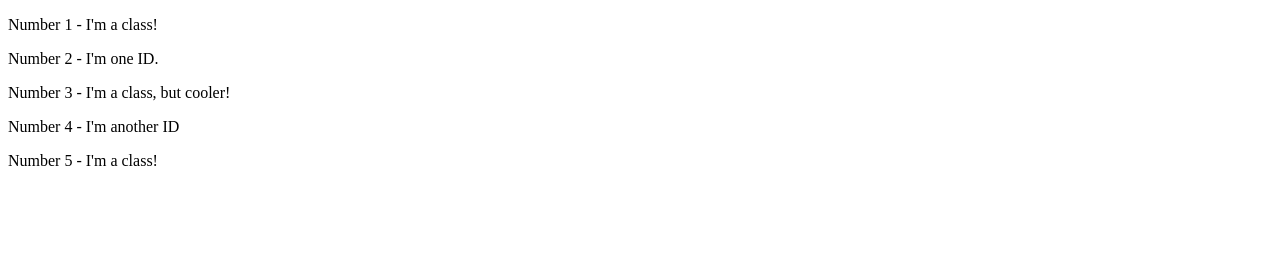
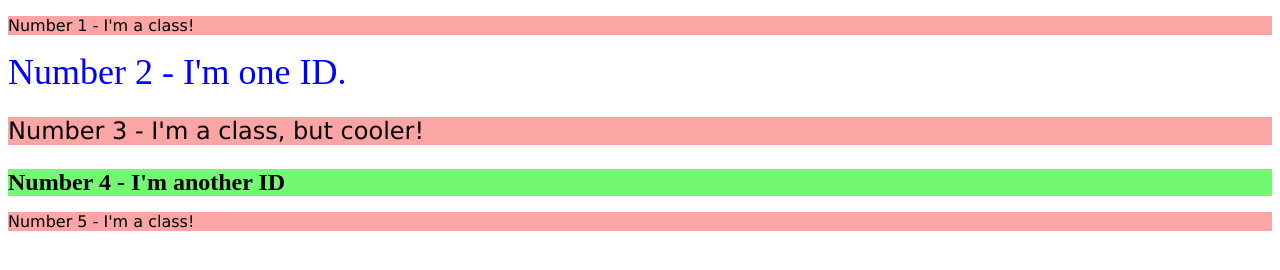
Before and after one commit to GustavoMMAzevedo/theodinproject-foundations, a plain HTML site: page CSS-intro/02-class-id-selectors/index.html in a window 1280 px wide. Drawn offline with Linux system fonts and the light colour scheme.

Commit message:
Add style to the html file
    -index.html
        - Added classes and id's to be referenced the CSS file

    - style.css
        - Added the styles to the classes and id's.

 Changes to be committed:
	modified:   index.html
	modified:   style.css

```diff
--- a/CSS-intro/02-class-id-selectors/index.html
+++ b/CSS-intro/02-class-id-selectors/index.html
@@ -10,10 +10,10 @@
 
 
 <body>
-    <p>Number 1 - I'm a class!</p>
-    <div>Number 2 - I'm one ID.</div>
-    <p>Number 3 - I'm a class, but cooler!</p>
-    <div>Number 4 - I'm another ID</div>
-    <p>Number 5 - I'm a class!</p>
+    <p class="odd">Number 1 - I'm a class!</p>
+    <div id="number2">Number 2 - I'm one ID.</div>
+    <p class="odd adjust-font-size">Number 3 - I'm a class, but cooler!</p>
+    <div id="number4" class="adjust-font-size">Number 4 - I'm another ID</div>
+    <p class="odd">Number 5 - I'm a class!</p>
 </body>
 </html>
--- a/CSS-intro/02-class-id-selectors/style.css
+++ b/CSS-intro/02-class-id-selectors/style.css
@@ -0,0 +1,27 @@
+.odd {
+    background-color: hsla(0, 92%, 54%, 0.4) ;
+    font-family: Verdana, 'DejaVu Sans', sans-serif;
+}
+
+#number2 {
+    color: blue;
+    font-size: 36px;
+}
+
+.adjust-font-size {
+    font-size: 24px;
+}
+
+/*
+    In the id selector 'number4' below, we could have
+    also added a rule to set the font size to 24px.
+
+    However, since the elements 3 and 4 in the HTML
+    file share the same font size, we reused the 'adjust-font-size'
+    class above to help reduce duplicate code.
+*/
+
+#number4 {
+    background-color: hsla(120, 90%, 59%, 0.7);
+    font-weight: bold;
+}
```
